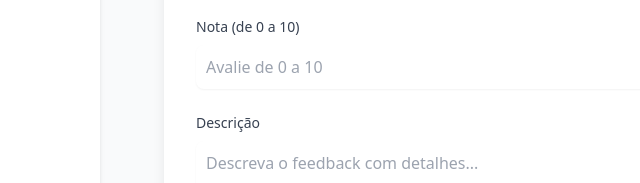
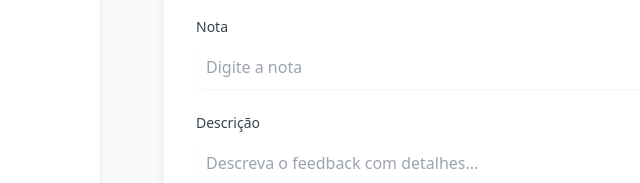
Before and after one commit to Mfzero0013/feedback-app-frontend, a website: page feedback.html in a window 1280 px wide. Shown: the part 371-554 px from the top of the page, 156-796 px from the left. Drawn offline with nearby package versions, Linux system fonts and the light colour scheme; no server answers; sample sign-in values are in the browser's storage.

Commit message:
Atualizações no formulário de feedback e configuração de deploy

```diff
--- a/feedback.html
+++ b/feedback.html
@@ -100,8 +100,8 @@
                 </div>
 
                 <div>
-                    <label for="nota" class="block mb-2 text-sm font-medium text-gray-700">Nota (de 0 a 10)</label>
-                    <input type="number" id="nota" name="nota" min="0" max="10" class="w-full border-gray-300 rounded-lg shadow-sm focus:ring-indigo-500 focus:border-indigo-500 p-2.5" placeholder="Avalie de 0 a 10">
+                    <label for="nota" class="block mb-2 text-sm font-medium text-gray-700">Nota</label>
+                    <input type="text" id="nota" name="nota" class="w-full border-gray-300 rounded-lg shadow-sm focus:ring-indigo-500 focus:border-indigo-500 p-2.5" placeholder="Digite a nota">
                     <p id="nota-error" class="text-red-500 text-xs mt-1"></p>
                 </div>
 
--- a/main/feedback.js
+++ b/main/feedback.js
@@ -127,7 +127,7 @@ function setupFeedbackForm() {
             titulo: document.getElementById('titulo').value.trim(),
             avaliadoId: document.getElementById('avaliadoId').value,
             classificacao: document.querySelector('input[name="classificacao"]:checked').value,
-            nota: parseInt(document.getElementById('nota').value, 10),
+            nota: document.getElementById('nota').value.trim(),
             descricao: document.getElementById('descricao').value.trim(),
             isAnonymous: document.getElementById('isAnonymous').checked
         };
```
Also changed, not shown: package.json (added, +12 -0 lines), netlify.toml, 2 other files.
